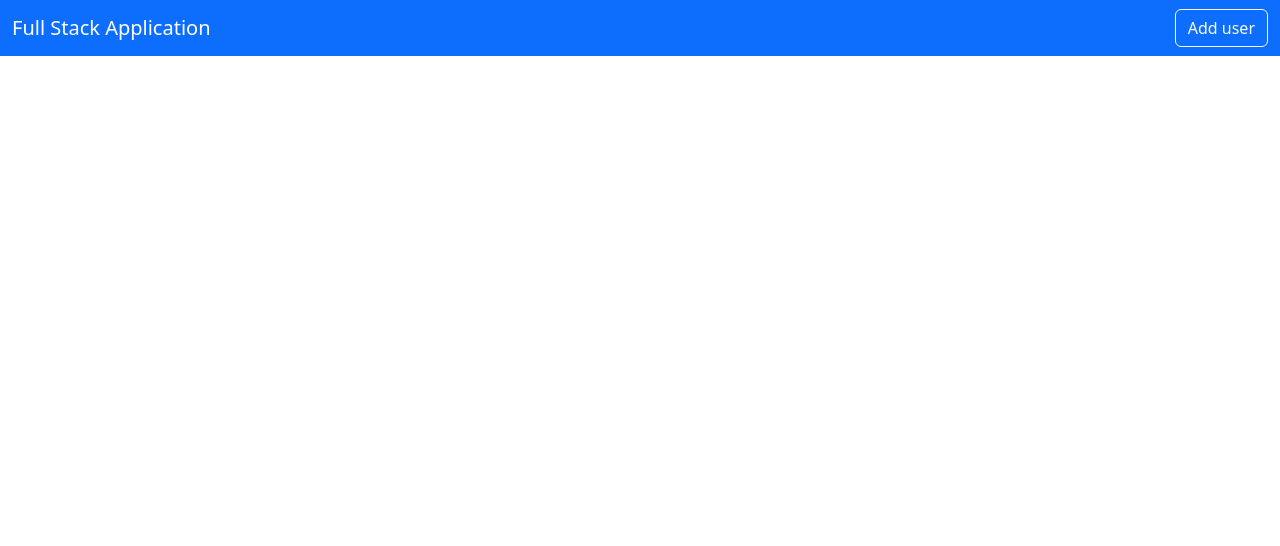
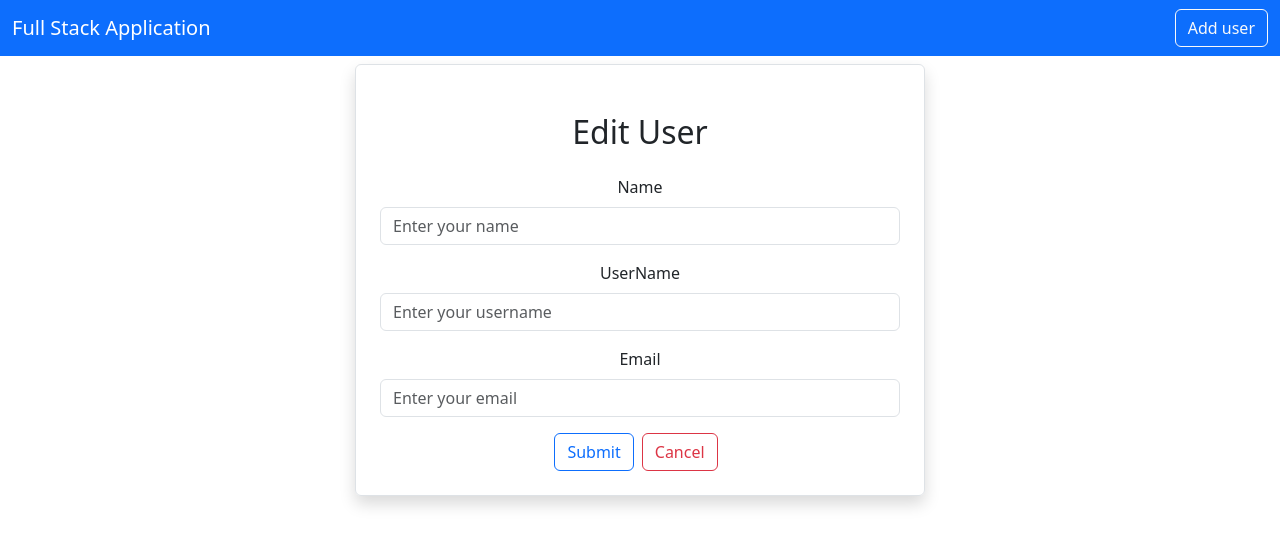
Before and after one commit to Vasili2797/fullstack-backend, a React (Create React App) app in the folder fullstack-front/: page /edituser/1 in a window 1280 px wide. Shown: the top 546 px of the page. Built offline with nearby package versions, Linux system fonts and the light colour scheme; no server answers.

Commit message:
Finished the full stack application

```diff
--- a/fullstack-front/src/App.js
+++ b/fullstack-front/src/App.js
@@ -5,6 +5,8 @@
 import Home from "./pages/Home";
 import { BrowserRouter as Router, Routes, Route } from "react-router-dom";
 import AddUser from "./users/AddUser";
+import EditUser from "./users/EditUser";
+import ViewUser from "./users/ViewUser";
 
 function App() {
   return (
@@ -14,6 +16,8 @@
         <Routes>
           <Route exact path="/" element={<Home />} />
           <Route exact path="/adduser" element={<AddUser />} />
+          <Route exact path="/edituser/:id" element={<EditUser />} />
+          <Route exact path="/viewuser/:id" element={<ViewUser />} />
         </Routes>
       </Router>
     </div>
--- a/fullstack-front/src/layout/Navbar.js
+++ b/fullstack-front/src/layout/Navbar.js
@@ -6,9 +6,9 @@
     <div>
       <div className="navbar navbar-expand-lg navbar-dark bg-primary">
         <div className="container-fluid">
-          <a href="#" className="navbar-brand">
+          <Link className="navbar-brand" to="/">
             Full Stack Application
-          </a>
+          </Link>
           <button
             className="navbar-toggler"
             type="button"
@@ -20,7 +20,9 @@
           >
             <span className="navbar-toggler-icon"></span>
           </button>
-          <Link className="btn btn-outline-light" to="/adduser">Add user</Link>
+          <Link className="btn btn-outline-light" to="/adduser">
+            Add user
+          </Link>
         </div>
       </div>
     </div>
--- a/fullstack-front/src/pages/Home.js
+++ b/fullstack-front/src/pages/Home.js
@@ -1,8 +1,10 @@
 import React, { useEffect, useState } from "react";
 import axios from "axios";
+import { Link, useParams } from "react-router-dom";
 
 const Home = () => {
   const [users, setUsers] = useState([]);
+  const { id } = useParams();
 
   useEffect(() => {
     loadUsers();
@@ -11,6 +13,11 @@
   const loadUsers = async () => {
     const result = await axios.get("http://localhost:8080/users");
     setUsers(result.data);
+  };
+
+  const deleteUser = async (id) => {
+    await axios.delete(`http://localhost:8080/user/${id}`);
+    loadUsers();
   };
 
   return (
@@ -37,9 +44,22 @@
                   <td>{user.username}</td>
                   <td>{user.email}</td>
                   <td>
-                    <button className="btn btn-primary mx-2">View</button>
-                    <button className="btn btn-outline-primary mx-2">Edit</button>
-                    <button className="btn btn-danger mx-2">Delete</button>
+                    <Link className="btn btn-primary mx-2"
+                    to={`/viewuser/${user.id}`}>
+                      View
+                    </Link>
+                    <Link
+                      className="btn btn-outline-primary mx-2"
+                      to={`/edituser/${user.id}`}
+                    >
+                      Edit
+                    </Link>
+                    <button
+                      className="btn btn-danger mx-2"
+                      onClick={() => deleteUser(user.id)}
+                    >
+                      Delete
+                    </button>
                   </td>
                 </tr>
               );
--- a/fullstack-front/src/users/EditUser.js
+++ b/fullstack-front/src/users/EditUser.js
@@ -0,0 +1,94 @@
+import React, { useEffect, useState } from "react";
+import axios from "axios";
+import { Link, useNavigate, useParams } from "react-router-dom";
+
+export default function EditUser() {
+  let navigate = useNavigate();
+  const { id } = useParams();
+  const [user, setUser] = useState({
+    name: "",
+    username: "",
+    email: "",
+  });
+
+  const { name, username, email } = user;
+  const onInputChange = (e) => {
+    setUser({ ...user, [e.target.name]: e.target.value });
+  };
+
+  useEffect(() => {
+    console.log("Loaded Id:",id);
+
+    loadUser();
+  }, []);
+
+  const onSubmit = async (e) => {
+    e.preventDefault();
+    console.log("Submitting an edit for user ", user);
+    await axios.put(`http://localhost:8080/user/${id}`, user);
+    navigate("/");
+  };
+
+  //Load data for that specific user
+  const loadUser = async () => {
+    const result = await axios.get(`http://localhost:8080/user/${id}`);
+    setUser(result.data);
+  };
+
+  return (
+    <div className="container">
+      <div className="row">
+        <div className="col-md-6 offset-md-3 border rounded p-4 mt-2 shadow">
+          <h2 className="text-center m-4">Edit User</h2>
+          <form onSubmit={(e) => onSubmit(e)}>
+            <div className="mb-3">
+              <label htmlFor="Name" className="form-label">
+                Name
+              </label>
+              <input
+                type="text"
+                className="form-control"
+                placeholder="Enter your name"
+                name="name"
+                value={name}
+                onChange={(e) => onInputChange(e)}
+              />
+            </div>
+            <div className="mb-3">
+              <label htmlFor="Username" className="form-label">
+                UserName
+              </label>
+              <input
+                type="text"
+                className="form-control"
+                placeholder="Enter your username"
+                name="username"
+                value={username}
+                onChange={(e) => onInputChange(e)}
+              />
+            </div>
+            <div className="mb-3">
+              <label htmlFor="Email" className="form-label">
+                Email
+              </label>
+              <input
+                type="text"
+                className="form-control"
+                placeholder="Enter your email"
+                name="email"
+                value={email}
+                onChange={(e) => onInputChange(e)}
+              />
+            </div>
+            <button type="submit" className="btn btn-outline-primary">
+              Submit
+            </button>
+            <Link className="btn btn-outline-danger mx-2" to="/">
+              Cancel
+            </Link>
+          </form>
+        </div>
+      </div>
+    </div>
+  );
+}
--- a/fullstack-front/src/users/ViewUser.js
+++ b/fullstack-front/src/users/ViewUser.js
@@ -0,0 +1,55 @@
+import axios from "axios";
+import React, { useEffect, useState } from "react";
+import { Link, useParams } from "react-router-dom";
+
+const ViewUser = () => {
+  const [user, setUser] = useState({
+    name: "",
+    username: "",
+    email: "",
+  });
+
+  const { id } = useParams();
+  useEffect(() => {
+    loadUser();
+  }, []);
+
+  const loadUser = async () => {
+    const result = await axios.get(`http://localhost:8080/user/${id}`);
+    setUser(result.data);
+  };
+
+  return (
+    <div className="container">
+      <div className="row">
+        <div className="col-md-6 offset-md-3 border rounded p-4 mt-2 shadow">
+          <h2 className="text-center m-4">User details</h2>
+          <div className="card">
+            <div className="card-header">
+              Details of user id :
+              <ul className="list-group list-group-flush">
+                <li className="list-group-item">
+                  <b>Name:</b>
+                  {user.name}
+                </li>
+                <li className="list-group-item">
+                  <b>Username:</b>
+                  {user.username}
+                </li>
+                <li className="list-group-item">
+                  <b>Email:</b>
+                  {user.email}
+                </li>
+              </ul>
+            </div>
+          </div>
+          <Link className="btn btn-primary my-2" to={"/"}>
+            Back to Home
+          </Link>
+        </div>
+      </div>
+    </div>
+  );
+};
+
+export default ViewUser;
```
